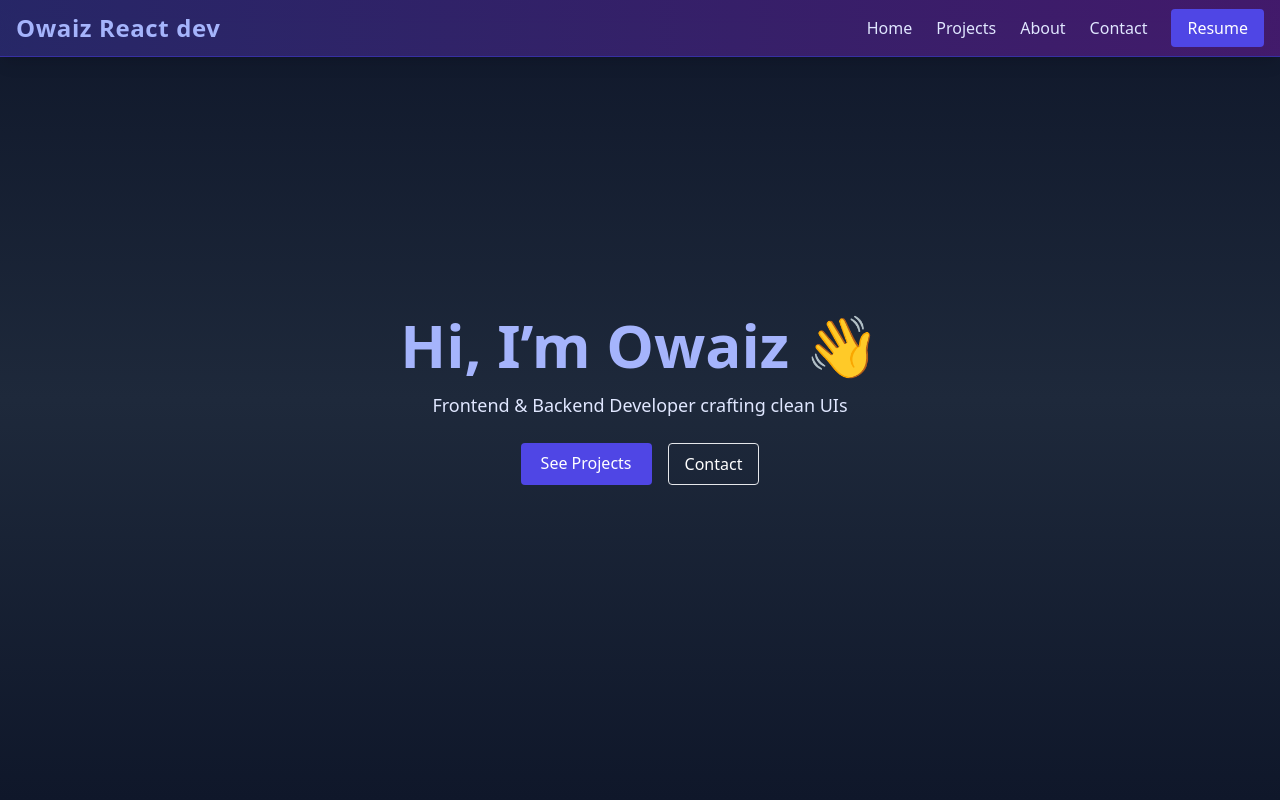
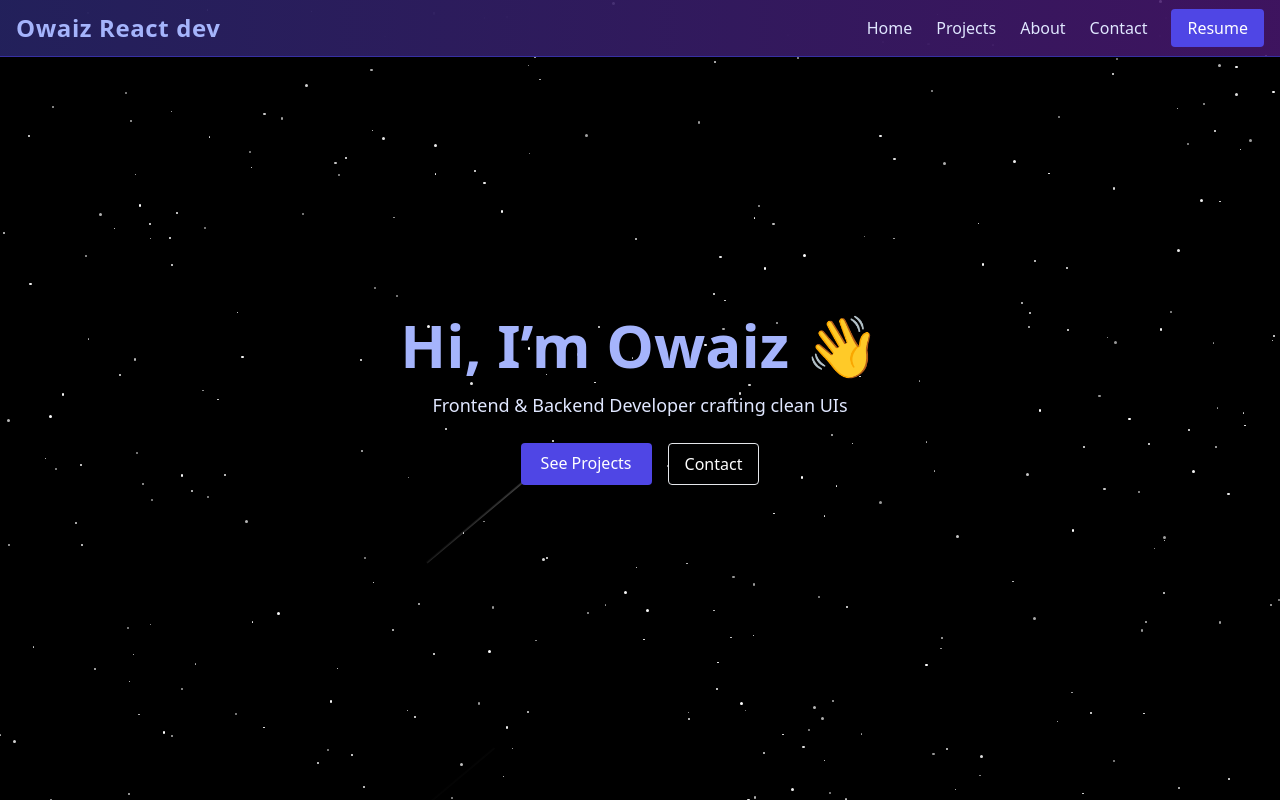
Before and after one commit to Shaikhuwaiz/my-port, a React (Vite) app: page / in a window 1280 px wide. Shown: the top 802 px of the page. Built offline with nearby package versions, Linux system fonts and the light colour scheme.

Commit message:
Sandbox snapshot commit

```diff
--- a/src/TechCard.tsx
+++ b/src/TechCard.tsx
@@ -98,7 +98,7 @@ const motionVariants: Record<MotionType, any> = {
 
 export default function TechStack() {
   return (
-    <div className="grid grid-cols-2 sm:grid-cols-4 lg:grid-cols-6 gap-6 p-6 bg-gray-50 rounded-lg shadow">
+    <div className="grid grid-cols-2 sm:grid-cols-4 lg:grid-cols-6 gap-6 p-6 bg-gradient-to-b from-black via-[#111111] to-transparent rounded-lg shadow">
       {techItems.map((tech, idx) => {
         const animation =
           tech.motion && motionVariants[tech.motion]
--- a/src/hero.tsx
+++ b/src/hero.tsx
@@ -2,7 +2,7 @@ const Hero = () => {
   return (
     <>
       {/* Hero Section */}
-      <section className="min-h-screen flex flex-col justify-center items-center bg-gradient-to-b from-[#0f172a] via-[#1e293b] to-[#0f172a] text-white px-4">
+      <section className="min-h-screen flex flex-col justify-center items-center bg-transparent-to-b from-[#0f172a] via-[#1e293b] to-[#0f172a] text-white px-4">
         <h1 className="text-4xl sm:text-6xl font-bold text-indigo-300 mb-4">
           Hi, I’m Owaiz 👋
         </h1>
--- a/src/starsbackground.tsx
+++ b/src/starsbackground.tsx
@@ -10,7 +10,7 @@ const StarsBackground = () => {
           return (
             <div
               key={`star-${i}`}
-              className="absolute bg-white rounded-full animate-pulse"
+              className="absolute bg-white rounded-full animate-twinkle"
               style={{
                 width: `${size}px`,
                 height: `${size}px`,
@@ -24,93 +24,22 @@ const StarsBackground = () => {
           );
         })}
 
-        {/* Meteors */}
         {[...Array(6)].map((_, i) => {
-  const startTop = Math.random() * 60;
-  const startLeft = Math.random() * 80;
-  const angle = 200 + Math.random() * 100; // random angle between 180° to 280°
-  const radians = (angle * Math.PI) / 180;
-  const distance = 600;
-
-  const x = Math.cos(radians) * distance;
-  const y = Math.sin(radians) * distance;
-
-  return (
-    <motion.div
-      key={`meteor-${i}`}
-      initial={{ opacity: 0, x: 0, y: 0 }}
-      animate={{
-        opacity: [0, 1, 0],
-        x,
-        y,
-      }}
-      transition={{
-        duration: 1.5,
-        repeat: Infinity,
-        repeatDelay: Math.random() * 5 + 2,
-      }}
-      className="absolute"
-      style={{
-        top: `${startTop}%`,
-        left: `${startLeft}%`,
-        width: "4px",
-        height: "160px",
-        background: "linear-gradient(to bottom, white, transparent)",
-        borderRadius: "9999px",
-        boxShadow: "0 0 8px rgba(255,255,255,0.8)",
-        transform: `rotate(${angle}deg)`,
-        opacity: 0.7,
-      }}
-    />
-  );
-})}
-
-{/* Nebula Layer */}
-<div className="absolute w-full h-full">
-  <div
-    className="absolute"
-    style={{
-      top: "20%",
-      left: "10%",
-      width: "400px",
-      height: "400px",
-      background: "radial-gradient(circle at center, #6a0dad88, transparent 70%)",
-      filter: "blur(80px)",
-      opacity: 0.5,
-      transform: "rotate(25deg)",
-    }}
-  />
-  <div
-    className="absolute w-[400px] h-[400px] top-[20%] left-[10%] opacity-50 rounded-full blur-[80px] bg-[radial-gradient(circle_at_center,_#6a0dad88,_transparent_70%)] rotate-12"
-    style={{
-      top: "60%",
-      left: "50%",
-      width: "500px",
-      height: "300px",
-      background: "radial-gradient(circle at center, #ff008077, transparent 70%)",
-      filter: "blur(100px)",
-      opacity: 0.4,
-      transform: "rotate(-30deg)",
-    }}
-  />
-</div>
-        {/* Asteroids */}
-        {[...Array(4)].map((_, i) => {
-          const startTop = Math.random() * 90;
-          const startLeft = Math.random() * 100;
+          const startTop = Math.random() * 60;
+          const startLeft = Math.random() * 40 + 50; // Start from right 50%-90%
 
           return (
             <motion.div
-              key={`asteroid-${i}`}
-              initial={{ opacity: 0, x: 0, y: 0, rotate: 0 }}
+              key={`meteor-${i}`}
+              initial={{ opacity: 0, x: 0, y: 0 }}
               animate={{
-                opacity: [0, 0.9, 0],
-                x: -400,
-                y: 300,
-                rotate: [0, 25, -15, 15, 0],
+                opacity: [0, 1, 0.2, 0],
+                x: -600,
+                y: 600,
+                rotate: [50, 50, 50, 50],
               }}
               transition={{
-                duration: 5,
+                duration: 1.9,
                 repeat: Infinity,
                 repeatDelay: Math.random() * 6 + 2,
               }}
@@ -118,11 +47,48 @@ const StarsBackground = () => {
               style={{
                 top: `${startTop}%`,
                 left: `${startLeft}%`,
-                width: "40px",
-                height: "30px",
-                backgroundColor: "#555",
-                borderRadius: "50% 45% 55% 50% / 55% 60% 45% 50%",
-                boxShadow: "0 0 6px rgba(255,255,255,0.1)",
+                width: "2px",
+                height: "170px",
+                background:
+                  "linear-gradient(to bottom left, rgba(255, 255, 255, 0.4) 0%, rgba(255, 255, 255, 0) 100%)",
+                borderRadius: "100px",
+                boxShadow: "100px",
+                transform: "rotate(50deg)",
+                opacity: 0.8,
+              }}
+            />
+          );
+        })}
+
+        {/* Asteroids - heads ↙️ and wobbling */}
+        {[...Array(4)].map((_, i) => {
+          const startTop = Math.random() * 40;
+          const startLeft = Math.random() * 40 + 55;
+
+          return (
+            <motion.div
+              key={`asteroid-${i}`}
+              initial={{ opacity: 0, x: 0, y: 0, rotate: 0 }}
+              animate={{
+                opacity: [0, 1, 0.3, 0],
+                x: -600,
+                y: 600,
+                rotate: [0, 30, -15, 0],
+              }}
+              transition={{
+                duration: 5.5,
+                repeat: Infinity,
+                repeatDelay: Math.random() * 6 + 3,
+              }}
+              className="absolute"
+              style={{
+                top: `${startTop}%`,
+                left: `${startLeft}%`,
+                width: "25px",
+                height: "25px",
+                backgroundColor: "#888",
+                borderRadius: "60% 40% 50% 70% / 50% 60% 40% 50%",
+                boxShadow: "0 0 8px rgba(255, 255, 255, 0.1)",
                 filter: "blur(0.3px)",
               }}
             />
```
Also changed, not shown: 1 other file (tests, documents, lock files or other folders).
